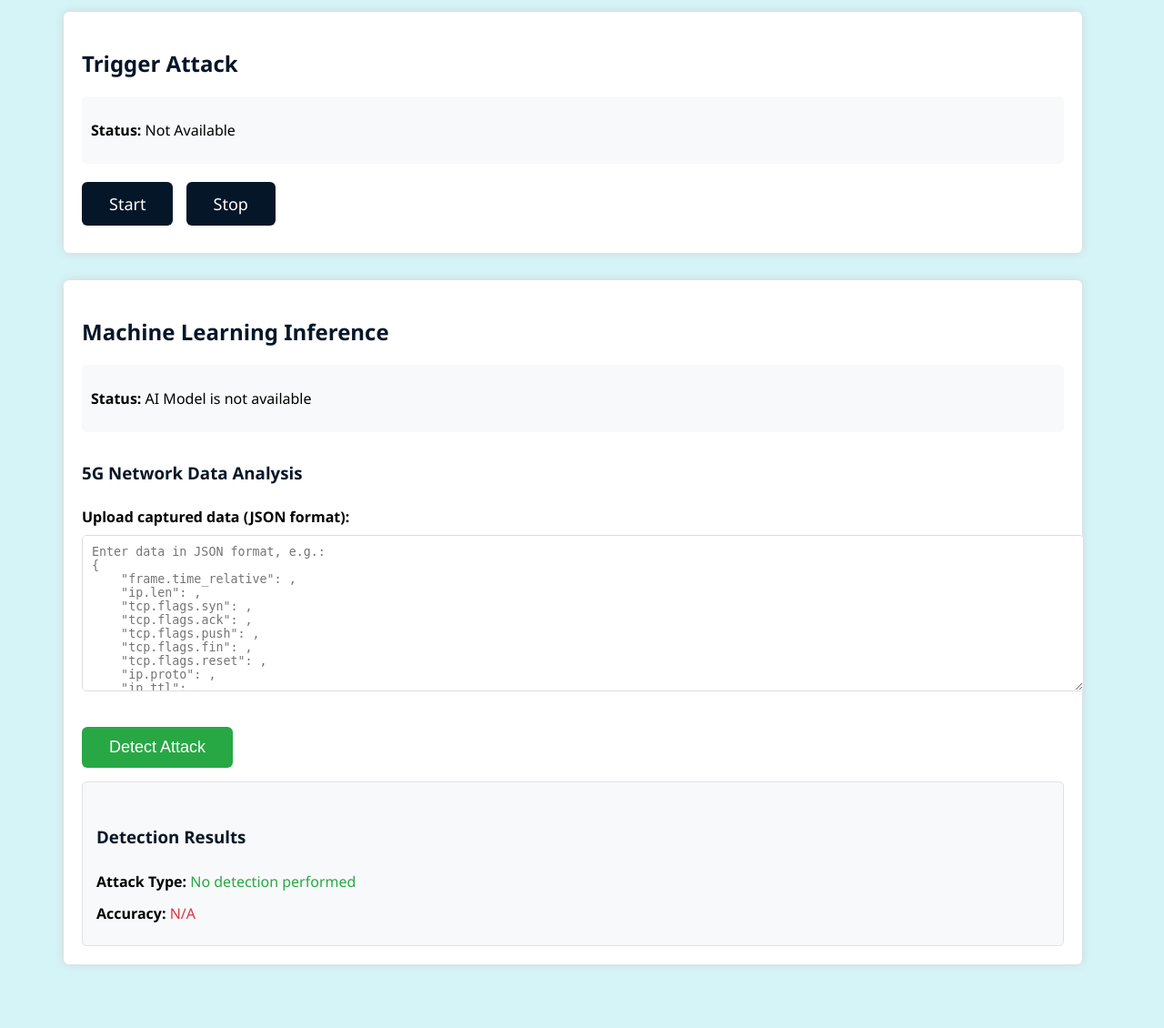
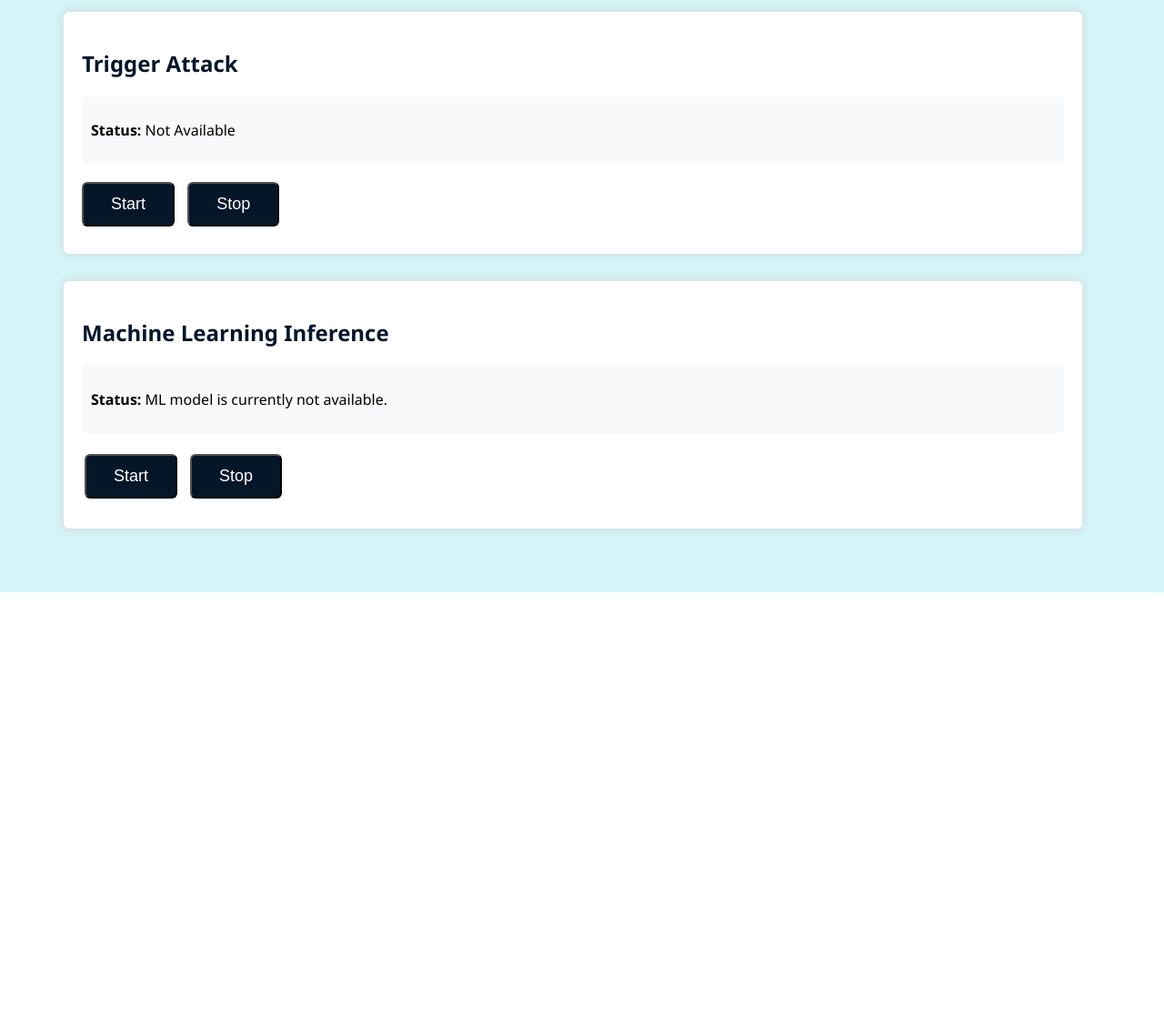
Before and after one commit to Siong23/zero-touch-5g-sec-ai, a Django app: page / in a window 1280 px wide. Shown: the part 242-1372 px from the top of the page at 91% size. After the commit the page ends 893 px from the top, so only its background shows below. Run offline with Django 4.2, Linux system fonts and the light colour scheme.

Commit message:
Refactor ML model control in views; update HTML buttons for start/stop ML actions and improve status reporting

```diff
--- a/backend/app/templates/index.html
+++ b/backend/app/templates/index.html
@@ -55,7 +55,7 @@
             margin-top: 30px;
         }
 
-        a.button {
+        button {
             padding: 12px 30px;
             font-size: 18px;
             color: white;
@@ -67,7 +67,7 @@
             text-align: center;
         }
 
-        a.button:hover {
+        button:hover {
             background-color: #0c3669;
         }
 
@@ -147,16 +147,35 @@
         <div class="status-info">
             <p><strong>Status:</strong> {{ attack_status|default:"Not Available" }}</p>
         </div>
-        <a href="#" class="button">Start</a>
-        <a href="#" class="button">Stop</a>
+        <button class="button">Start</button>
+        <button class="button">Stop</button>
     </section>
 
     <section class="ml-inference">
         <h2>Machine Learning Inference</h2>
         <div class="status-info">
-            <p><strong>Status:</strong> {{ ml_status|default:"Not Available" }}</p>
+            <p><strong>Status:</strong> {{ ml_status|default:"ML model is currently not available." }}</p>
         </div>
 
+        <table>
+            <tr>
+                <td>
+                    <form method="post" action="{% url 'start_ml' %}">
+                        {% csrf_token %}
+                        <button class="button" type="submit">Start</button>
+                     </form>
+                </td>
+
+                <td>
+                    <form method="post" action="{% url 'stop_ml' %}">
+                        {% csrf_token %}
+                        <button class="button" type="submit">Stop</button>
+                    </form>
+                </td>
+            </tr>
+        </table>
+
+        {% if ml_status == "ML model is available and ready to be used." %}
         <div class="detect">
             <h3>5G Network Data Analysis</h3>
             <form method="post">
@@ -184,7 +203,7 @@
                 <button class="detect-btn" type="submit">Detect Attack</button>
             </form>
 
-            {% if detection or accuracy %}
+            {% if detection %}
             <div class="result-box">
                 <h3>Detection Results</h3>
                 <p><strong>Attack Type:</strong>
@@ -192,15 +211,16 @@
                         {{ detection|default:"No detection performed" }}
                     </span>
                 </p>
-                <p><strong>Accuracy:</strong>
+                <p><strong>Model Accuracy:</strong>
                     <span class="{% if 'N/A' in accuracy %}error{% else %}success{% endif %}">
                         {{ accuracy|default:"N/A" }}
                     </span>
                 </p>
             </div>
             {% endif %}
+        {% endif %}
 
-            {% if messages %}
+            {% if ml_status == "ML model is stopped." %}
                 <div class="result-box">
                     {% for message in messages %}
                         <p class="error">{{ message }}</p>
--- a/backend/app/urls.py
+++ b/backend/app/urls.py
@@ -4,5 +4,8 @@ from django.contrib import admin
 from django.urls import path, include
 from . import views
 
-urlpatterns = [path('', views.home, name='home'),
-                ]
+urlpatterns = [
+    path('', views.home, name='home'),
+    path('start_ml/', views.start_ml, name='start_ml'),
+    path('stop_ml/', views.stop_ml, name='stop_ml')
+]
--- a/backend/app/views.py
+++ b/backend/app/views.py
@@ -9,41 +9,59 @@ from django.core.files.storage import default_storage
 from django.contrib import messages
 from django.conf import settings
 
+from django.http import HttpResponseRedirect
+from django.urls import reverse
+
 from .forms import CapturedDataForm
 
 
 logging.basicConfig(level=logging.DEBUG)
 logger = logging.getLogger(__name__)
 
-# Load trained model with error handling
 model = None
+detection = None
+accuracy = None
+attack_status = None
+ml_status = None
 
-try:
+def start_ml(request):
+
+    global model, detection, accuracy, attack_status, ml_status
+
     # Adjust the path as needed to load the trained model
     model_path = (r'C:\Users\nakam\Documents\zero-touch-5g-sec-ai\backend\app\model\vanilla_lstm_model.pkl')
+
     if os.path.exists(model_path):
-        model = joblib.load(model_path)
-        logger.info("Model loaded successfully!")
-    else:
-        logger.warning("Model file not found.")
+        if request.method == "POST":
+            model = joblib.load(model_path)
+            logger.info("Model loaded successfully!")
 
-except Exception as e:
-    logger.error(f"Error loading model: {e}")
+            ml_status = "ML model is available and ready to be used."
+            accuracy = "90.73%"
+
+        else:
+            logger.warning("Model file not found.")
+
+            ml_status = "ML model is not available."
+            accuracy = "N/A"
+
+    return HttpResponseRedirect(reverse('home'))
+
+
+def stop_ml(request):
+
+    global model, detection, accuracy, attack_status, ml_status
+
+    messages.info(request, "Machine Learning model stopped.")
+
+    if request.method == "POST":
+        ml_status = "ML model is stopped."
+
+    return HttpResponseRedirect(reverse('home'))
 
 def home(request):
-    detection = None
-    accuracy = None
-    attack_status = None
-    ml_status = None
 
-    # Initialize status of ML model
-    if os.path.exists(model_path):
-        ml_status = "AI Model is ready to be used"
-        accuracy = "90.73%"
-
-    else:
-        ml_status = "AI Model is not available"
-        accuracy = "N/A"
+    global model, detection, accuracy, attack_status, ml_status
 
     if request.method == 'POST':
         form = CapturedDataForm(request.POST)
```
